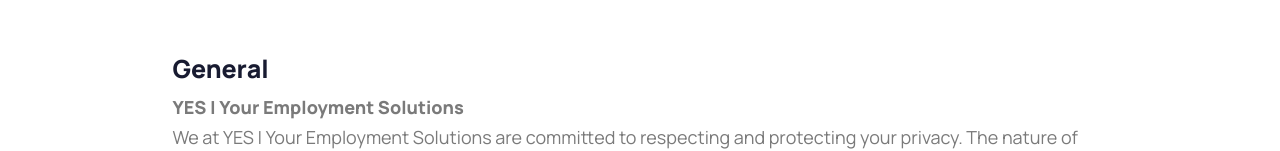
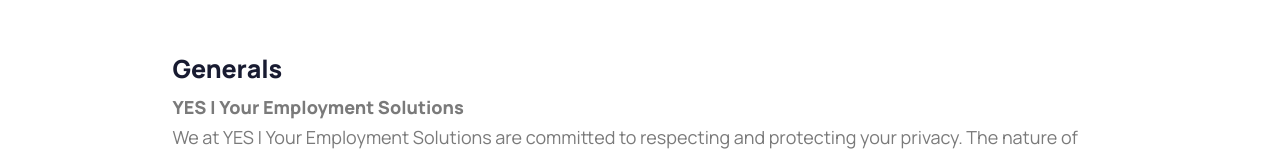
Before and after one commit to pos1234/yes-next, a Next.js app: page /home/policy in a window 1280 px wide. Shown: the part 187-338 px from the top of the page. Built offline with nearby package versions, Linux system fonts and the light colour scheme; no server answers.

Commit message:
fixed some issues

```diff
--- a/pages/home/policy.js
+++ b/pages/home/policy.js
@@ -20,7 +20,7 @@
     <h1>PRIVACY POLICY</h1>
      <Row>
          <Col>
-             <h2>General</h2>
+             <h2>Generals</h2>
              <p>
              <b>YES | Your Employment Solutions</b><br/>
              We at YES | Your Employment Solutions are committed to respecting and protecting your privacy. The nature of our business requires us to collect and maintain personal information and we understand we have the responsibility to protect it. All employees of YES adhere to this policy and will treat your personal information with the utmost respect and in accordance with this Privacy Policy. This policy outlines the type of information we collect, how we may utilize that information and how we protect it.
```
